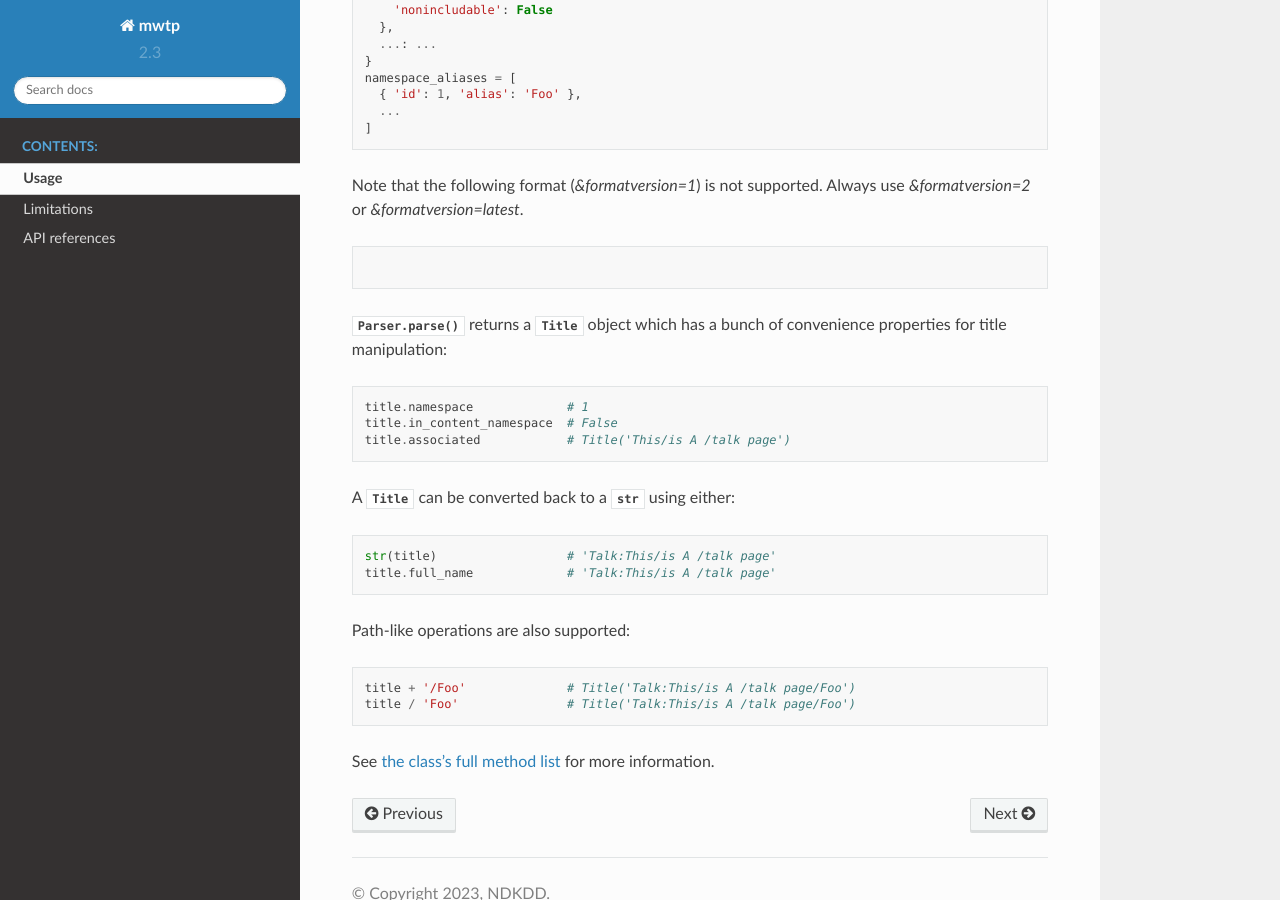
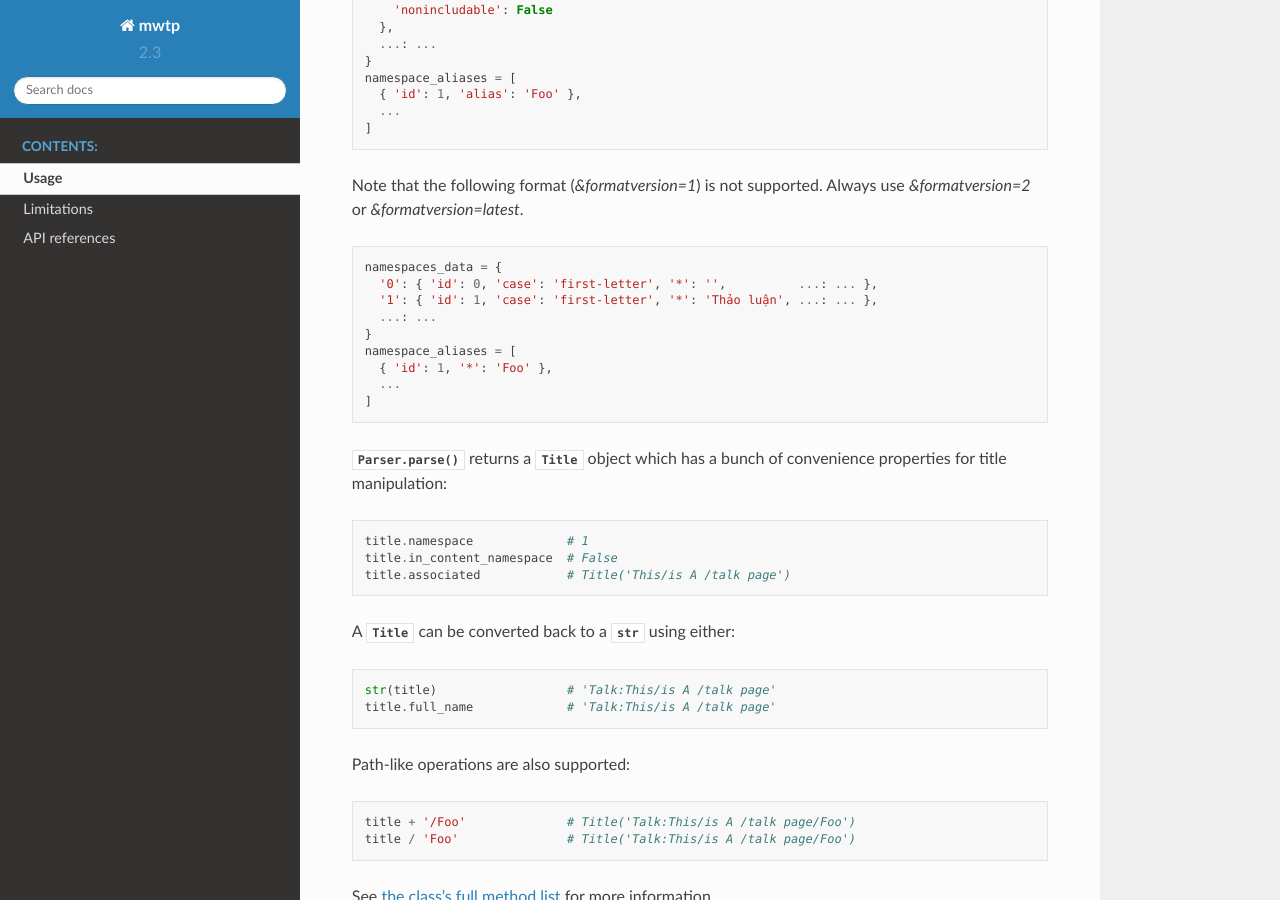
Before and after one commit to NguoiDungKhongDinhDanh/mwtp-2, a Sphinx documentation site: the page built from docs/source/usage.rst, in a window 1280 px wide and 900 px high, scrolled down 712 px. Built offline with Sphinx 7.4.7 and the Read the Docs theme 2.0.0, drawn with Linux system fonts in a browser that asks for light colours.

Commit message:
Add missing example to docs/source/usage.rst

```diff
--- a/docs/source/usage.rst
+++ b/docs/source/usage.rst
@@ -49,6 +49,16 @@ Always use `&formatversion=2` or `&formatversion=latest`.
 
 .. code-block:: python
 
+   namespaces_data = {
+     '0': { 'id': 0, 'case': 'first-letter', '*': '',          ...: ... },
+     '1': { 'id': 1, 'case': 'first-letter', '*': 'Thảo luận', ...: ... },
+     ...: ...
+   }
+   namespace_aliases = [
+     { 'id': 1, '*': 'Foo' },
+     ...
+   ]
+
 
 :meth:`.Parser.parse` returns a :class:`.Title` object
 which has a bunch of convenience properties for
```
